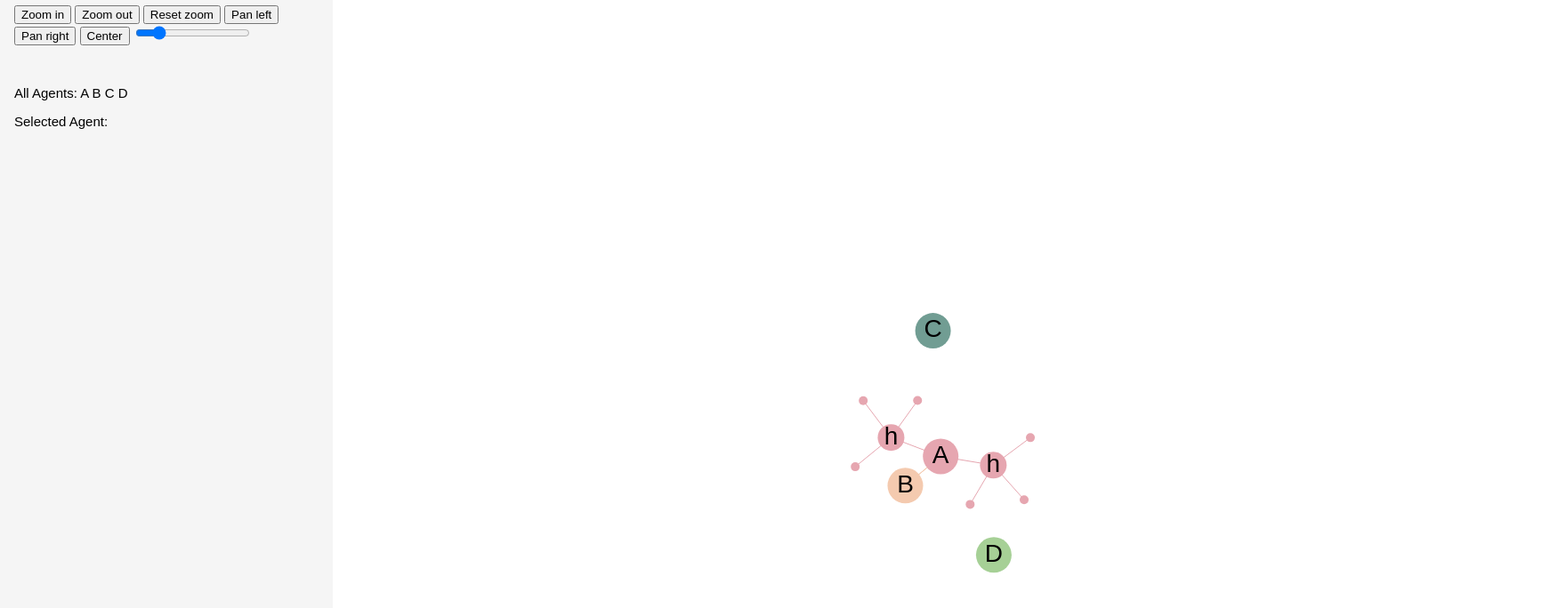
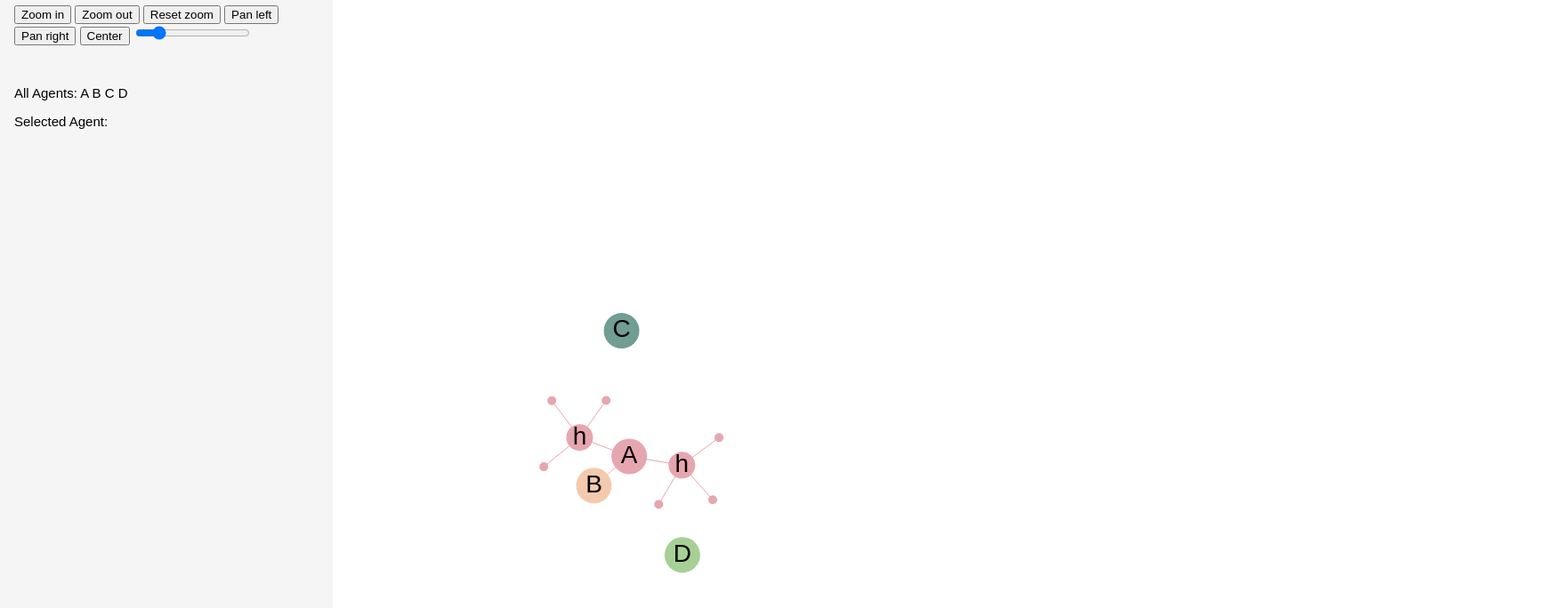
Before and after one commit to bhumikabrahmbhatt/bhumikabrahmbhatt.github.io, a website: page index.html in a window 1280 px wide. Shown: the whole page at 89% size, 1760 px wide, since content can reach past the window. Drawn offline with nearby package versions, Linux system fonts and the light colour scheme.

Commit message:
viewagents

```diff
--- a/index.html
+++ b/index.html
@@ -32,7 +32,7 @@
       }
 
       .main {
-      margin-left: 350px; /* Same as the width of the sidenav */
+      /*margin-left: 350px;  Same as the width of the sidenav */
       font-size: 28px; /* Increased text to enable scrolling */
       padding: 10px 10px;
       }
```
